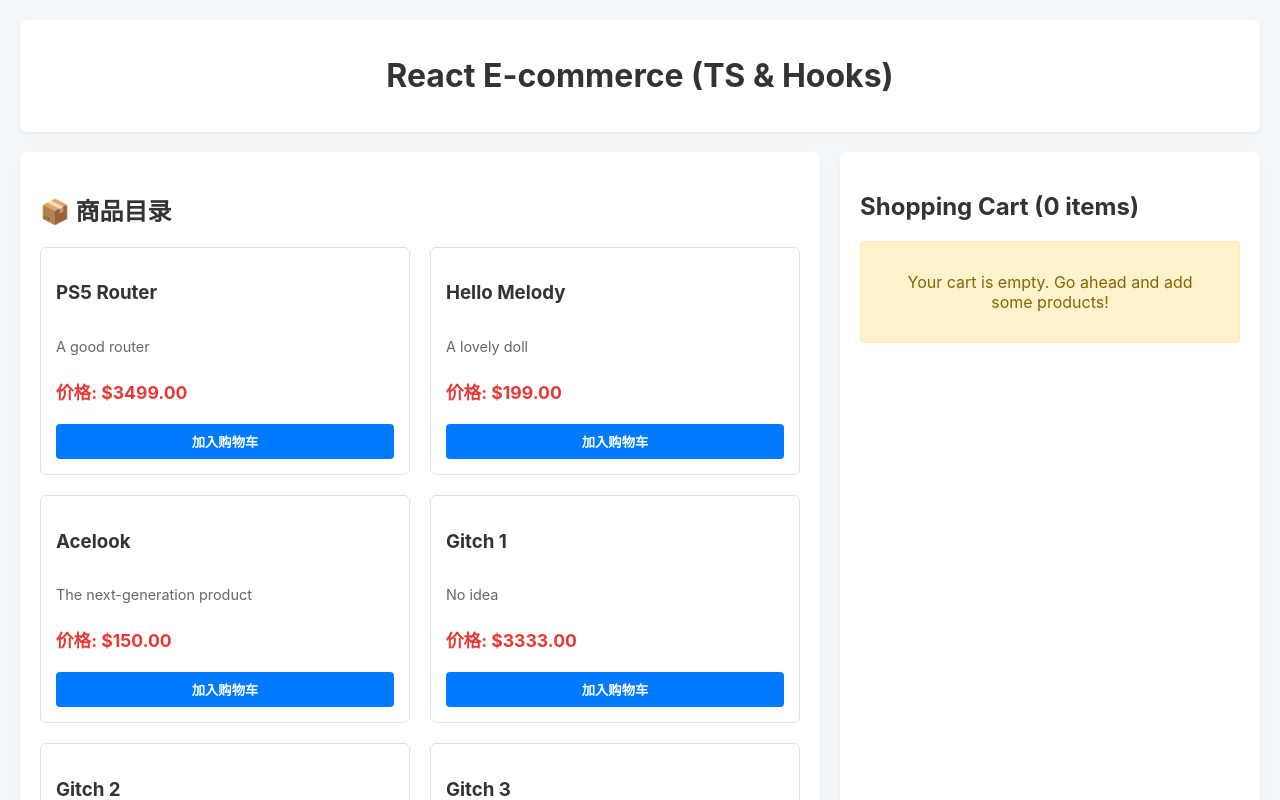
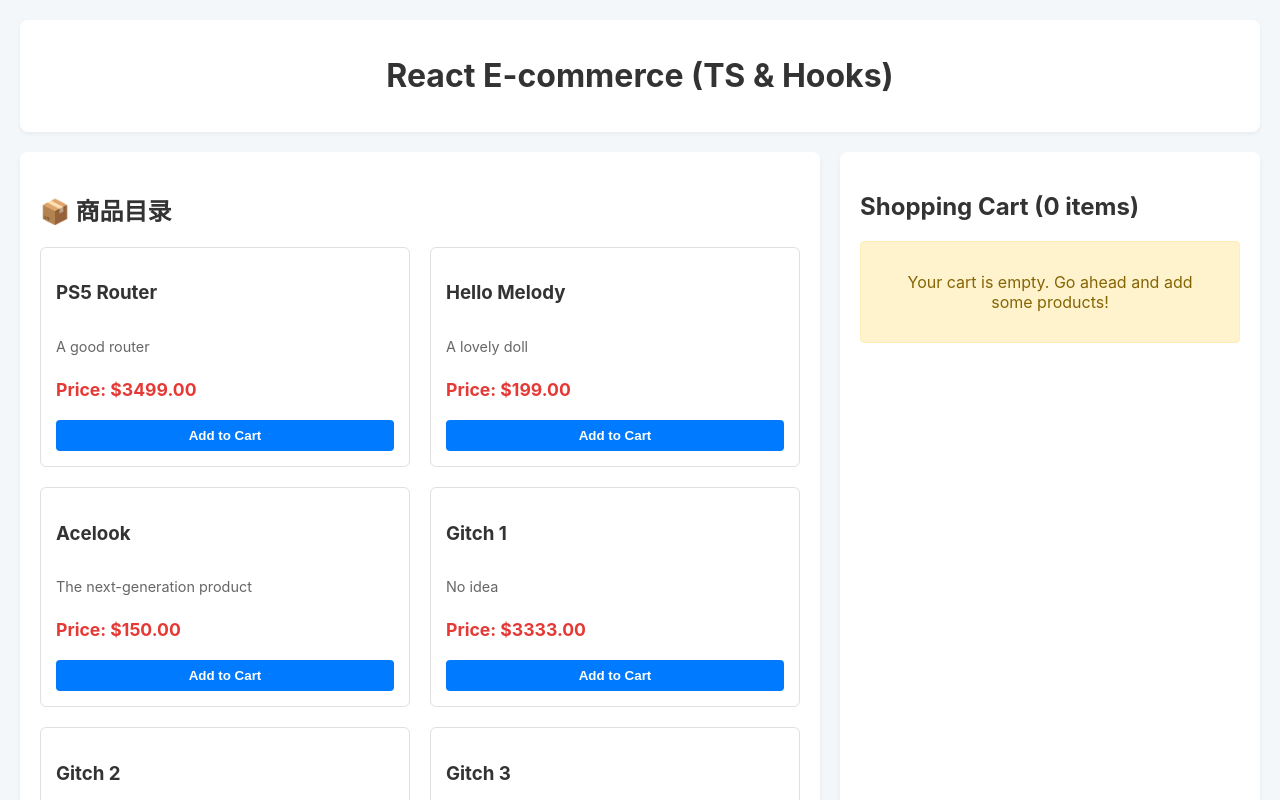
Before and after one commit to hk62638634-create/Project, a React (Create React App) app in the folder web app (shop)/: page / in a window 1280 px wide. Shown: the top 800 px of the page. Built offline with nearby package versions, Linux system fonts and the light colour scheme.

Commit message:
Refactor ProductItem component for clarity and style

```diff
--- a/web app (shop)/src/components/ProductItem.tsx
+++ b/web app (shop)/src/components/ProductItem.tsx
@@ -1,51 +1,33 @@
 import React, { useCallback, useState } from 'react';
-import { Item } from '../core'; // 从 core.ts 导入商品类型定义
-import { useCart } from '../CartContext'; // 购物车上下文
+import { Item } from '../core';
+import { useCart } from '../CartContext';
 
-// 定义组件 Props 类型
+// Props 类型定义
 interface ProductItemProps {
-  product: Item; // 当前要展示的单个商品数据
+  product: Item;
 }
 
-/**
- * 价格格式化函数
- * 将数字价格转换为带美元符号且保留两位小数的字符串
- * @param price 商品单价
- * @returns 例如 "$29.99"
- */
+// 统一格式化价格 → $xx.xx
 const formatPrice = (price: number) => {
   return `$${price.toFixed(2)}`;
 };
 
-/**
- * 商品单项组件
- * 在商品目录中展示单个商品的信息，包括标题、描述、价格和“加入购物车”按钮
- * 支持已加入购物车的商品显示“Add More”并给出相应反馈提示
- */
 const ProductItem: React.FC<ProductItemProps> = ({ product }) => {
-  // 从购物车上下文获取添加商品函数和检查是否已存在的方法
+  // 从购物车上下文获取添加商品和判断是否已存在的函数
   const { addToCart, isItemInCart } = useCart();
 
-  // 临时反馈消息状态（如“已添加”或“数量+1”）
+  // 控制点击后短暂的成功提示文字
   const [feedback, setFeedback] = useState<string | null>(null);
 
-  // 判断当前商品是否已经在购物车中
+  // 当前商品是否已经在购物车里
   const isInCart = isItemInCart(product.id);
 
-  /**
-   * 处理“加入购物车”点击事件
-   * 使用 useCallback 缓存函数，避免不必要重新渲染
-   */
+  // 点击“加入购物车”或“加购”按钮的处理函数（使用 useCallback 防止不必要重渲染）
   const handleAddToCart = useCallback(() => {
-    // 执行添加操作（如果已存在则自动增加数量）
-    addToCart(product);
-
-    // 根据是否已存在给出不同的成功提示
-    setFeedback(isInCart ? '✅ 数量已增加！' : '🛒 已加入购物车！');
-
-    // 1.5 秒后自动清除提示消息
-    setTimeout(() => setFeedback(null), 1500);
-  }, [addToCart, product, isInCart]); // 依赖：添加函数、商品对象、当前是否在购物车
+    addToCart(product);                                    // 执行添加（已存在则自动+1）
+    setFeedback(isInCart ? 'Quantity Increased!' : 'Added to Cart!'); // 不同状态显示不同提示
+    setTimeout(() => setFeedback(null), 1500);            // 1.5 秒后自动清除提示
+  }, [addToCart, product, isInCart]);
 
   return (
     <div className="product-item">
@@ -57,19 +39,18 @@ const ProductItem: React.FC<ProductItemProps> = ({ product }) => {
 
       {/* 商品价格 */}
       <p className="product-price">
-        <strong>价格: {formatPrice(product.price)}</strong>
+        <strong>Price: {formatPrice(product.price)}</strong>
       </p>
 
-      {/* 加入购物车按钮 */}
+      {/* 加入购物车按钮 - 已加入时文字变为 Add More，并可通过 class 调整样式 */}
       <button
         onClick={handleAddToCart}
-        // 已加入购物车时添加特殊类名，便于样式区分（如变色）
         className={isInCart ? 'added-to-cart' : ''}
       >
-        {isInCart ? '加购' : '加入购物车'}
+        {isInCart ? 'Add More' : 'Add to Cart'}
       </button>
 
-      {/* 临时成功反馈提示，出现后自动消失 */}
+      {/* 点击成功后的短暂反馈提示 */}
       {feedback && <span className="feedback-message">{feedback}</span>}
     </div>
   );
```
